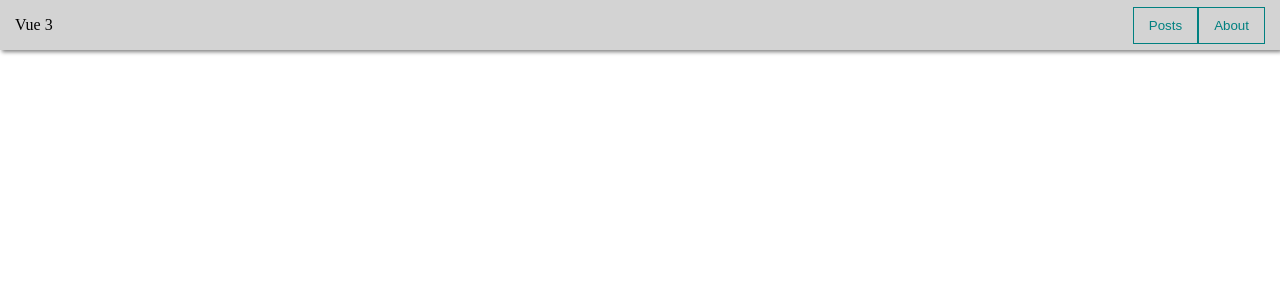
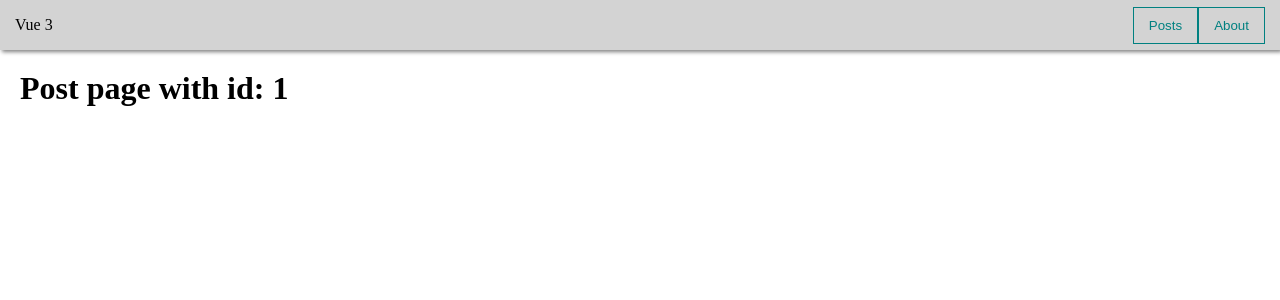
Before and after one commit to halat1982/vue3base, a Vue app: page /posts/1 in a window 1280 px wide. Before the commit this address had no page. Shown: the top 300 px of the page. Built offline with nearby package versions, Linux system fonts and the light colour scheme.

Commit message:
dinamic navigation to single article

```diff
--- a/src/components/PostItem.vue
+++ b/src/components/PostItem.vue
@@ -1,10 +1,12 @@
 <template>
   <div class="post">
     <div>
+      <div>{{post.id}}</div>
       <div><strong>Name:</strong> {{ post.title }}</div>
       <div><strong>Description:</strong> {{ post.body }}</div>
     </div>
     <div class="post_btns">
+      <Button @click="$router.push(`/posts/${post.id}`)">Link</Button>   <!--апостроф здесь-->
       <Button @click="$emit('remove', post)">Delete</Button>
     </div>
   </div>
--- a/src/components/UI/FormSelect.vue
+++ b/src/components/UI/FormSelect.vue
@@ -1,6 +1,6 @@
 <template>
     <select  @change="changeOption" class="form-select">
-      <option value="" >Select item from list</option>
+      <option :value="selectedSort" >Select item from list</option>
       <option v-for="option in options" :key="option.value" :value="option.value">
         {{option.name}}
       </option>
@@ -35,6 +35,4 @@ export default {
   color: teal;
   border: 2px solid teal;
 }
-
-
 </style>
--- /dev/null
+++ b/src/pages/Post.vue
@@ -0,0 +1,15 @@
+<template>
+  <div>
+<h1>Post page with id: {{$route.params.id}}</h1>
+  </div>
+</template>
+
+<script>
+export default {
+
+}
+</script>
+
+<style scoped>
+
+</style>
--- a/src/router/router.js
+++ b/src/router/router.js
@@ -2,6 +2,7 @@ import {createWebHistory, createRouter} from "vue-router"
 import Main from "../pages/Main";
 import PostPages from "../pages/PostPages";
 import About from "../pages/About";
+import Post from "../pages/Post";
 
 const routes = [
     {
@@ -18,6 +19,11 @@ const routes = [
         path: "/about",
         name: "about",
         component: About
+    },
+    {
+        path: "/posts/:id",
+        name: "post",
+        component: Post
     }
 ]
 
```
